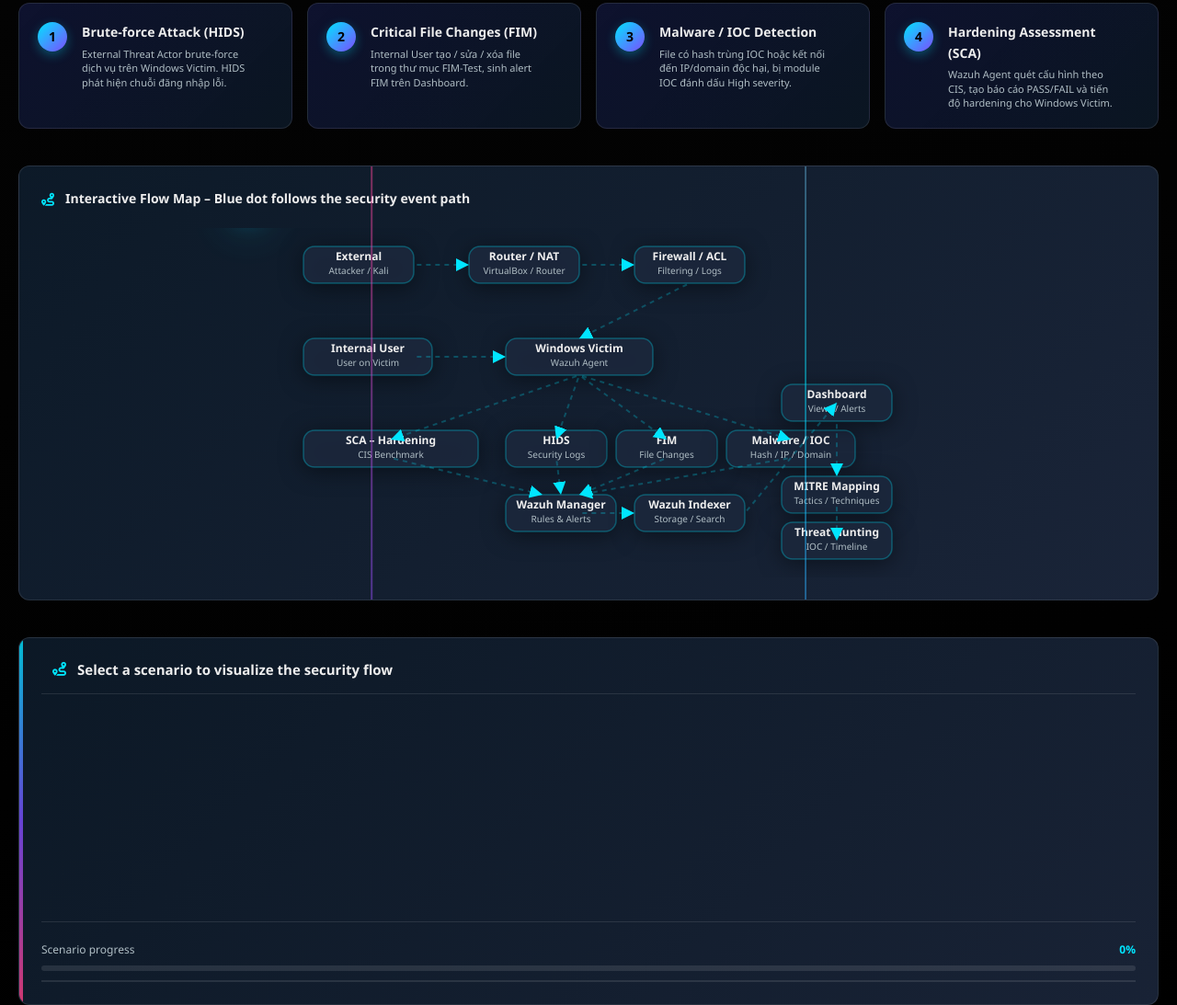
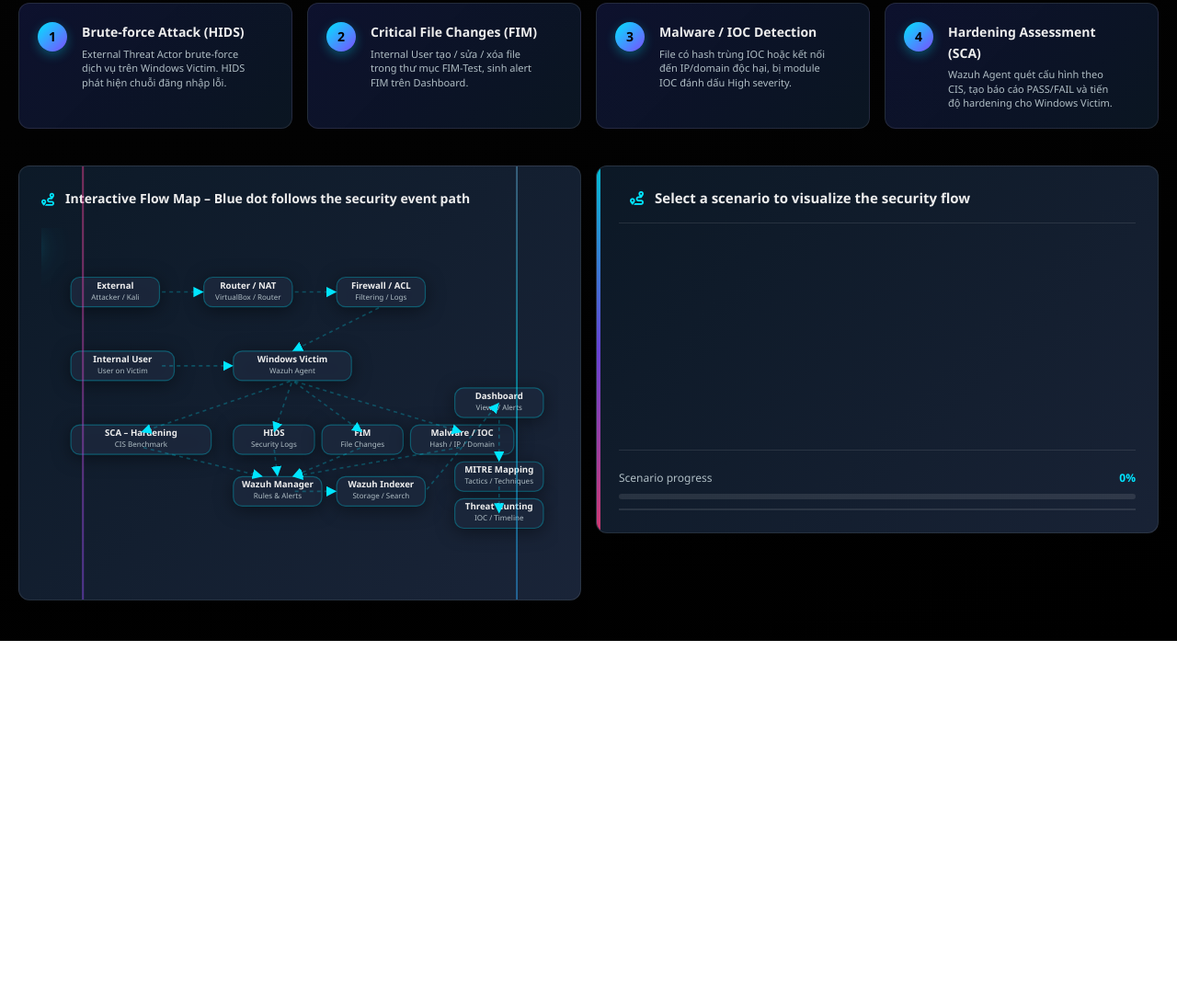
Before and after one commit to minhthu650/SOC, a plain HTML site: page index.html in a window 1280 px wide. Shown: the part 2331-3424 px from the top of the page at 92% size. After the commit the page ends 3028 px from the top, so only its background shows below. Drawn offline with Linux system fonts and the light colour scheme.

Commit message:
Update index.html

```diff
--- a/index.html
+++ b/index.html
@@ -58,7 +58,6 @@
       z-index: -1;
     }
 
-    /* particles background */
     .particles {
       position: fixed;
       top: 0;
@@ -513,6 +512,25 @@
       transform: translateX(0);
     }
 
+    /* KHUNG CHUNG: map bên trái, log bên phải */
+    #flow-wrapper {
+      display: flex;
+      gap: 16px;
+      align-items: stretch;
+      margin-bottom: 24px;
+    }
+
+    #flow-wrapper #mini-container,
+    #flow-wrapper #log-panel {
+      flex: 1;
+    }
+
+    @media (max-width: 1200px) {
+      #flow-wrapper {
+        flex-direction: column;
+      }
+    }
+
     #log-panel {
       background: linear-gradient(135deg,
         rgba(13, 27, 42, 0.9),
@@ -523,7 +541,6 @@
       display: flex;
       flex-direction: column;
       height: 400px;
-      flex: 0 0 400px;
       position: relative;
       overflow: hidden;
     }
@@ -770,7 +787,6 @@
       border: 1px solid rgba(255, 255, 255, 0.1);
       position: relative;
       overflow: hidden;
-      margin-bottom: 24px;
     }
 
     #mini-container::before {
@@ -966,10 +982,8 @@
   </style>
 </head>
 <body>
-  <!-- particles -->
   <div class="particles" id="particles"></div>
 
-  <!-- alert banner -->
   <div class="alert-banner" id="alertBanner">
     <i class="fas fa-exclamation-triangle"></i>
     <div>
@@ -992,7 +1006,6 @@
       </div>
     </div>
 
-    <!-- LEFT: architecture diagram -->
     <div id="diagram">
       <div class="section-header">
         <div class="section-title">Security Architecture Layers</div>
@@ -1016,7 +1029,6 @@
         </div>
       </div>
 
-      <!-- Threat actors -->
       <div class="layer-container">
         <div class="layer-label">
           <i class="fas fa-user-secret"></i>
@@ -1071,7 +1083,6 @@
         </div>
       </div>
 
-      <!-- Network & Perimeter -->
       <div class="layer-container">
         <div class="layer-label">
           <i class="fas fa-network-wired"></i>
@@ -1105,7 +1116,6 @@
         </div>
       </div>
 
-      <!-- Endpoints -->
       <div class="layer-container">
         <div class="layer-label">
           <i class="fas fa-desktop"></i>
@@ -1127,7 +1137,6 @@
         </div>
       </div>
 
-      <!-- Agent modules -->
       <div class="layer-container">
         <div class="layer-label">
           <i class="fas fa-shield-virus"></i>
@@ -1156,7 +1165,7 @@
               <div class="node-tag">Integrity</div>
             </div>
             <div class="node-sub">
-              Monitor thư mục nhạy cảm (như C:\\Users\\Public\\FIM-Test), ghi nhận added/modified/deleted với chi tiết hash.
+              Monitor thư mục nhạy cảm (như C:\Users\Public\FIM-Test), ghi nhận added/modified/deleted với chi tiết hash.
             </div>
           </div>
 
@@ -1188,7 +1197,6 @@
         </div>
       </div>
 
-      <!-- SIEM core -->
       <div class="layer-container">
         <div class="layer-label">
           <i class="fas fa-server"></i>
@@ -1236,7 +1244,6 @@
         </div>
       </div>
 
-      <!-- Threat intel & hunting -->
       <div class="layer-container">
         <div class="layer-label">
           <i class="fas fa-search"></i>
@@ -1272,7 +1279,6 @@
       </div>
     </div>
 
-    <!-- RIGHT: scenarios + mini map + log -->
     <div id="control">
       <div class="section-header">
         <div class="section-title">Attack Scenarios</div>
@@ -1324,7 +1330,8 @@
         </div>
       </div>
 
-      <!-- mini map ABOVE log -->
+      <!-- KHUNG CHUNG: map bên trái, log bên phải -->
+      <div id="flow-wrapper">
         <div id="mini-container">
           <div id="mini-title">
             <i class="fas fa-route"></i>
@@ -1337,7 +1344,6 @@
               </marker>
             </defs>
 
-          <!-- boxes (vẽ trước) -->
             <rect class="mini-box" x="40" y="20" width="120" height="40"/>
             <text class="mini-label" x="100" y="35">External</text>
             <text class="mini-sub" x="100" y="50">Attacker / Kali</text>
@@ -1394,40 +1400,31 @@
             <text class="mini-label" x="620" y="335">Threat Hunting</text>
             <text class="mini-sub" x="620" y="350">IOC / Timeline</text>
 
-          <!-- lines (vẽ sau để luôn nổi trên box, không bị che) -->
-          <!-- actors -> network -->
             <path id="p_ext_router"   class="link-line" d="M160,40 L220,40" marker-end="url(#arrow)"/>
             <path id="p_int_victim"   class="link-line" d="M160,140 L260,140" marker-end="url(#arrow)"/>
-          <!-- network -> victim -->
             <path id="p_router_fw"    class="link-line" d="M340,40 L400,40" marker-end="url(#arrow)"/>
             <path id="p_fw_victim"    class="link-line" d="M460,60 L340,120" marker-end="url(#arrow)"/>
 
-          <!-- victim -> modules -->
             <path id="p_vic_hids"     class="link-line" d="M340,160 L315,230" marker-end="url(#arrow)"/>
             <path id="p_vic_fim"      class="link-line" d="M340,160 L435,230" marker-end="url(#arrow)"/>
             <path id="p_vic_mal"      class="link-line" d="M340,160 L570,230" marker-end="url(#arrow)"/>
             <path id="p_vic_sca"      class="link-line" d="M340,160 L135,230" marker-end="url(#arrow)"/>
 
-          <!-- modules -> manager -->
             <path id="p_sca_mgr"      class="link-line" d="M135,250 L300,290" marker-end="url(#arrow)"/>
             <path id="p_hids_mgr"     class="link-line" d="M315,250 L320,290" marker-end="url(#arrow)"/>
             <path id="p_fim_mgr"      class="link-line" d="M435,250 L340,290" marker-end="url(#arrow)"/>
             <path id="p_mal_mgr"      class="link-line" d="M570,250 L340,290" marker-end="url(#arrow)"/>
 
-          <!-- manager -> indexer -> dashboard -->
             <path id="p_mgr_index"    class="link-line" d="M340,310 L400,310" marker-end="url(#arrow)"/>
             <path id="p_index_dash"   class="link-line" d="M520,310 L620,190" marker-end="url(#arrow)"/>
 
-          <!-- dashboard -> MITRE -> hunting -->
             <path id="p_dash_mitre"   class="link-line" d="M620,210 L620,270" marker-end="url(#arrow)"/>
             <path id="p_mitre_hunt"   class="link-line" d="M620,300 L620,340" marker-end="url(#arrow)"/>
 
-          <!-- moving dot -->
             <circle id="flowDot" cx="-20" cy="-20" r="7"></circle>
           </svg>
         </div>
 
-      <!-- log panel BELOW mini map -->
         <div id="log-panel">
           <div id="scenario-title">
             <i class="fas fa-route"></i>
@@ -1449,11 +1446,11 @@
         </div>
       </div>
     </div>
+  </div>
 
   <div id="tooltip" class="tooltip"></div>
 
   <script>
-    // particles
     (function initParticles() {
       const container = document.getElementById("particles");
       const count = 25;
@@ -1483,52 +1480,50 @@
     const alertBanner = document.getElementById("alertBanner");
 
     const DEFAULT_TITLE = "Select a scenario to visualize the security flow";
-    const STEP_INTERVAL = 2000; // 2s mỗi bước
-
-    // đường đi của chấm tròn trên mini-map
+    const STEP_INTERVAL = 2000;
+
     const pathsMini = {
       hids: [
-        { x: 100, y: 40 },   // External
-        { x: 280, y: 40 },   // Router
-        { x: 460, y: 40 },   // Firewall
-        { x: 340, y: 140 },  // Victim
-        { x: 315, y: 230 },  // HIDS
-        { x: 320, y: 310 },  // Manager
-        { x: 460, y: 310 },  // Indexer
-        { x: 620, y: 190 },  // Dashboard
-        { x: 620, y: 285 },  // MITRE
-        { x: 620, y: 335 }   // Hunting
+        { x: 100, y: 40 },
+        { x: 280, y: 40 },
+        { x: 460, y: 40 },
+        { x: 340, y: 140 },
+        { x: 315, y: 230 },
+        { x: 320, y: 310 },
+        { x: 460, y: 310 },
+        { x: 620, y: 190 },
+        { x: 620, y: 285 },
+        { x: 620, y: 335 }
       ],
       fim: [
-        { x: 110, y: 140 },  // Internal
-        { x: 340, y: 140 },  // Victim
-        { x: 435, y: 230 },  // FIM
-        { x: 320, y: 310 },  // Manager
-        { x: 460, y: 310 },  // Indexer
-        { x: 620, y: 190 },  // Dashboard
-        { x: 620, y: 285 },  // MITRE
-        { x: 620, y: 335 }   // Hunting
+        { x: 110, y: 140 },
+        { x: 340, y: 140 },
+        { x: 435, y: 230 },
+        { x: 320, y: 310 },
+        { x: 460, y: 310 },
+        { x: 620, y: 190 },
+        { x: 620, y: 285 },
+        { x: 620, y: 335 }
       ],
       malware: [
-        { x: 110, y: 140 },  // Internal / local malware
-        { x: 340, y: 140 },  // Victim
-        { x: 570, y: 230 },  // Malware/IOC
-        { x: 320, y: 310 },  // Manager
-        { x: 460, y: 310 },  // Indexer
-        { x: 620, y: 190 },  // Dashboard
-        { x: 620, y: 285 },  // MITRE
-        { x: 620, y: 335 }   // Hunting
+        { x: 110, y: 140 },
+        { x: 340, y: 140 },
+        { x: 570, y: 230 },
+        { x: 320, y: 310 },
+        { x: 460, y: 310 },
+        { x: 620, y: 190 },
+        { x: 620, y: 285 },
+        { x: 620, y: 335 }
       ],
       sca: [
-        { x: 340, y: 140 },  // Victim
-        { x: 135, y: 230 },  // SCA
-        { x: 320, y: 310 },  // Manager
-        { x: 460, y: 310 },  // Indexer
-        { x: 620, y: 190 }   // Dashboard
+        { x: 340, y: 140 },
+        { x: 135, y: 230 },
+        { x: 320, y: 310 },
+        { x: 460, y: 310 },
+        { x: 620, y: 190 }
       ]
     };
 
-    // mapping: mỗi scenario -> list các đoạn mũi tên tương ứng
     const pathSequences = {
       hids: [
         "p_ext_router",
@@ -1700,7 +1695,6 @@
         dot.setAttribute("cy", y);
 
         if (progress >= 1) {
-          // đánh dấu đoạn vừa đi qua
           const seq = pathSequences[key] || [];
           if (segment < seq.length) {
             activatePath(seq[segment]);
@@ -1761,7 +1755,6 @@
       progressPercentEl.textContent = "0%";
       clearActivePaths();
 
-      // banner cảnh báo cho brute-force
       if (key === "hids") {
         alertBanner.style.display = "flex";
         setTimeout(() => {
@@ -1782,7 +1775,6 @@
           highlightNode(step.node);
           appendLog(index + 1, step.desc, step.node);
 
-          // đánh dấu đoạn mũi tên đã đi qua (từ step index-1 -> index)
           if (index > 0 && index - 1 < seq.length) {
             activatePath(seq[index - 1]);
           }
@@ -1798,7 +1790,6 @@
       animateMini(key);
     }
 
-    // tooltips cho node
     const tooltipNodes = document.querySelectorAll(".node[data-tooltip]");
     tooltipNodes.forEach(node => {
       node.addEventListener("mouseenter", () => {
```
Lines whose indentation alone changed are shown as unchanged.
